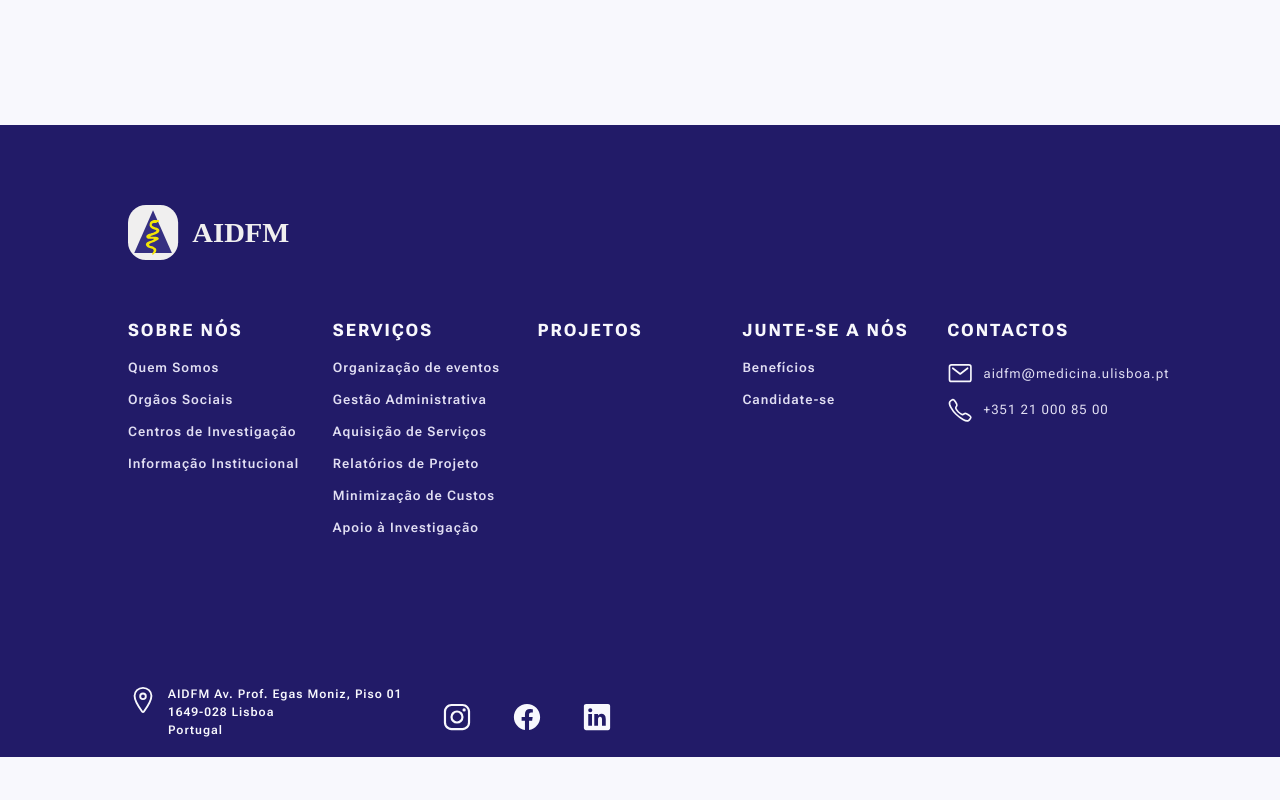
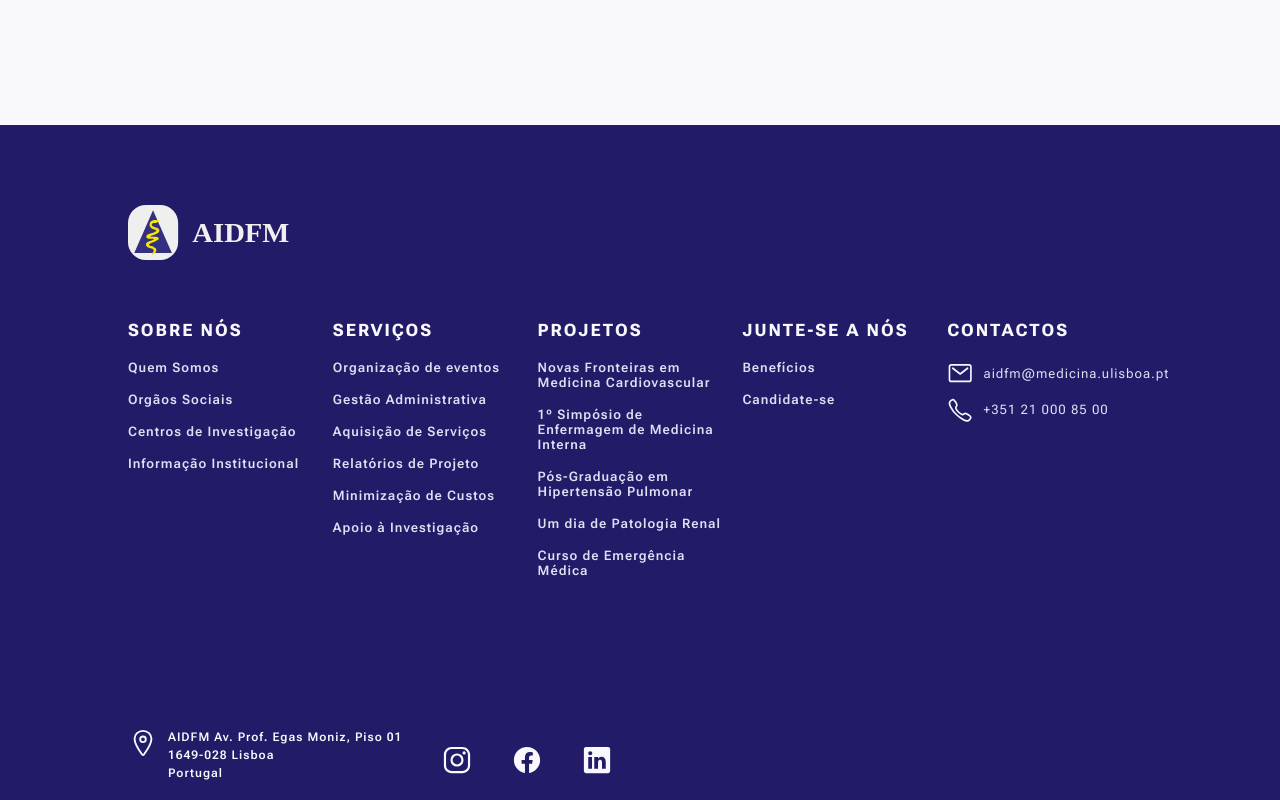
Before and after one commit to Gil124/aidfm-site, a React (Vite) app: page /projects/1 in a window 1280 px wide. Shown: the part 988-1788 px from the top of the page. Before the commit the page ends 1745 px from the top, so only its background shows below. Built offline with nearby package versions, Linux system fonts and the light colour scheme.

Commit message:
footer links

```diff
--- a/src/components/Footer/Footer.jsx
+++ b/src/components/Footer/Footer.jsx
@@ -12,7 +12,7 @@ import {
   IoLogoLinkedin,
 } from "react-icons/io5";
 import logoImg from "../../assets/logo-nav.svg";
-import { getContent } from "../Navbar/Navbar";
+import { getContent, getProjects } from "../Navbar/Navbar";
 
 function Footer() {
   const [currentTitle, setCurrentTitle] = useState(0);
@@ -21,8 +21,10 @@ function Footer() {
   const navigate = useNavigate();
 
   function handleLink(toGO) {
+    console.log(toGO);
     let page = toGO.split("#")[0];
     let section = toGO.split("#")[1];
+    window.scrollTo(0, 0);
     navigate(page);
     setTimeout(() => {
       const contactSection = document.getElementById(section);
@@ -35,8 +37,6 @@ function Footer() {
   function handleClick(number) {
     window.innerWidth >= 1000
       ? (window.location.href = getContent().navbar.titles[number - 1].url)
-      : number === 3
-      ? (window.location.href = getContent().navbar.titles[2].url)
       : null;
     if (currentTitle === number) setCurrentTitle(0);
     else setCurrentTitle(number);
@@ -73,7 +73,21 @@ function Footer() {
             >
               {link.title}
             </h2>
-            {getContent().navbar.subtitles[index].map((section) => (
+            {index ===2 ? getProjects().slice(0,5).map((project, index) => (
+              <div
+                id={project.url}
+                className={styles.mediumContainer}
+                key={nanoid()}
+                style={handleFooterStyle(3)}
+              >
+                <a
+                  className={styles.subTitle}
+                  onClick={() => handleLink("/projects/" + index)}
+                >
+                  {project.title}
+                </a>
+              </div>
+            )) : getContent().navbar.subtitles[index].map((section) => (
               <div
                 id={section.url}
                 className={styles.mediumContainer}
```
